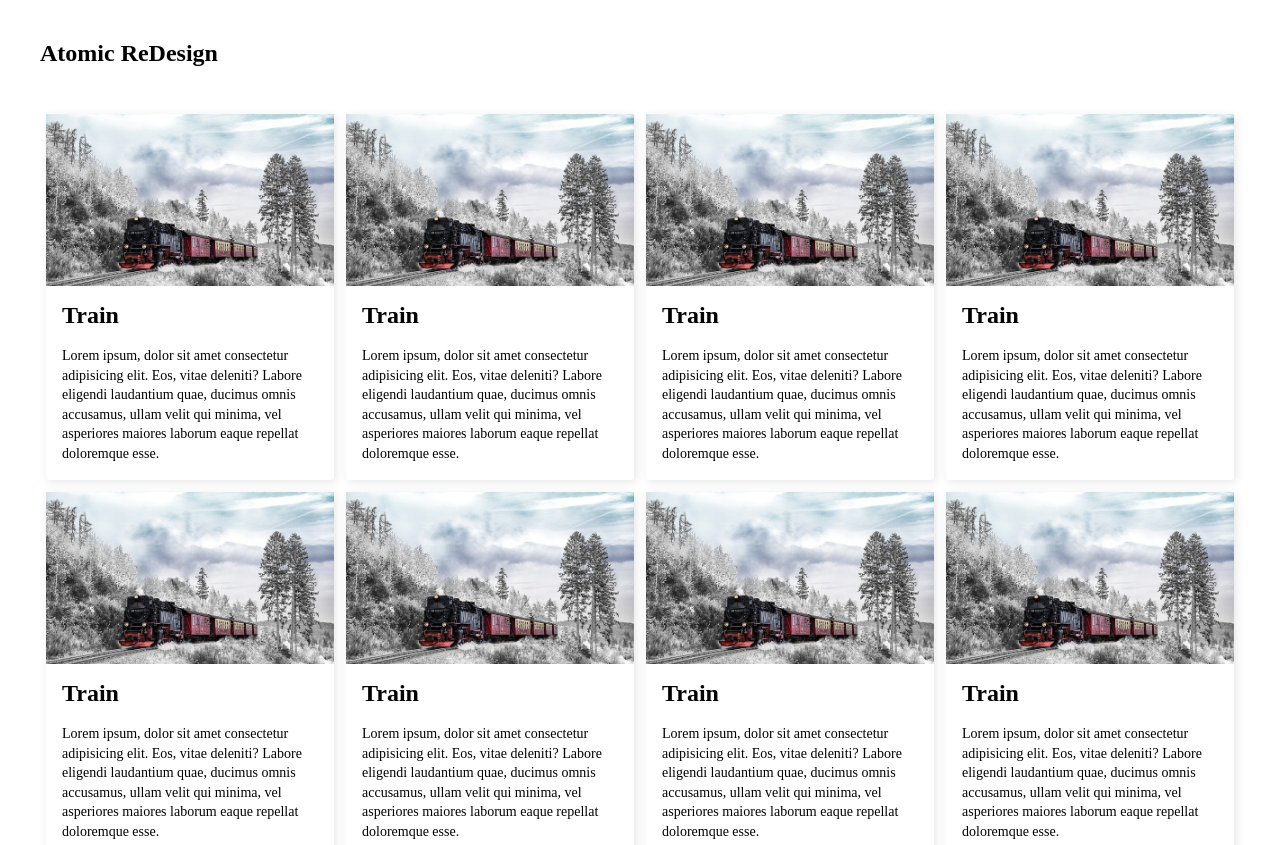
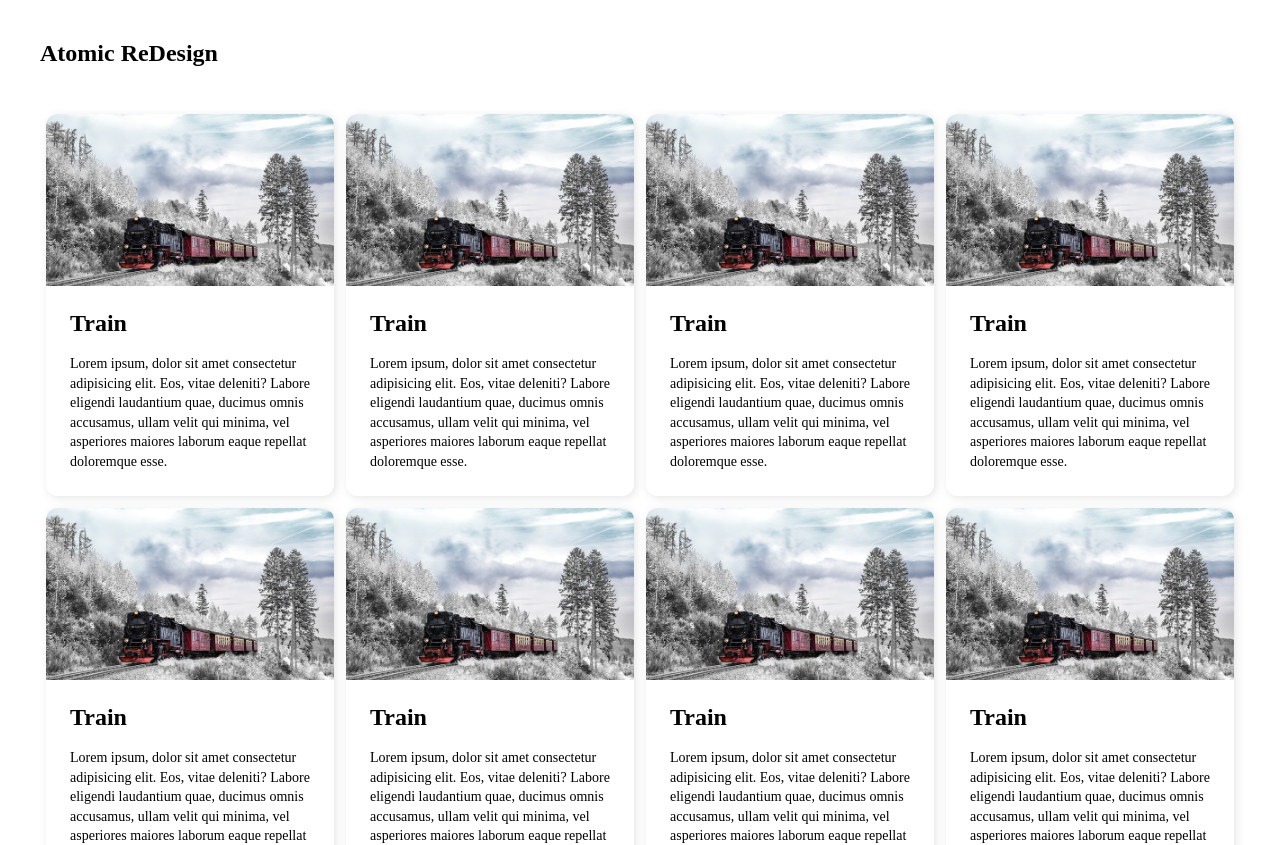
Before and after one commit to takefumi-yoshii/atomic-redesign, a Next.js app: page / in a window 1280 px wide. Shown: the top 845 px of the page. Built offline with nearby package versions, Linux system fonts and the light colour scheme.

Commit message:
chore(style): fix style

```diff
--- a/src/components/molecules/ThumbnailCard/styles.module.css
+++ b/src/components/molecules/ThumbnailCard/styles.module.css
@@ -1,11 +1,12 @@
 .module {
   box-sizing: border-box;
-  border-radius: 3px;
+  border-radius: 12px;
   background-color: #fff;
   box-shadow: 2px 2px 10px rgba(0, 0, 0, 0.1);
+  overflow: hidden;
 }
 .outline {
-  padding: 16px;
+  padding: 24px;
 }
 .img {
   width: 100%;
```
